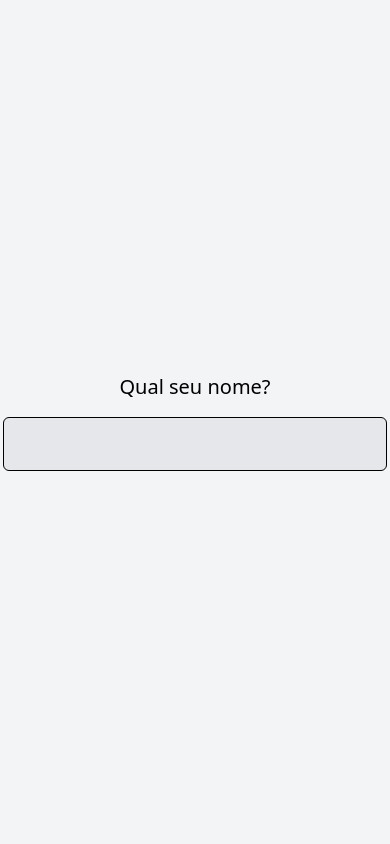
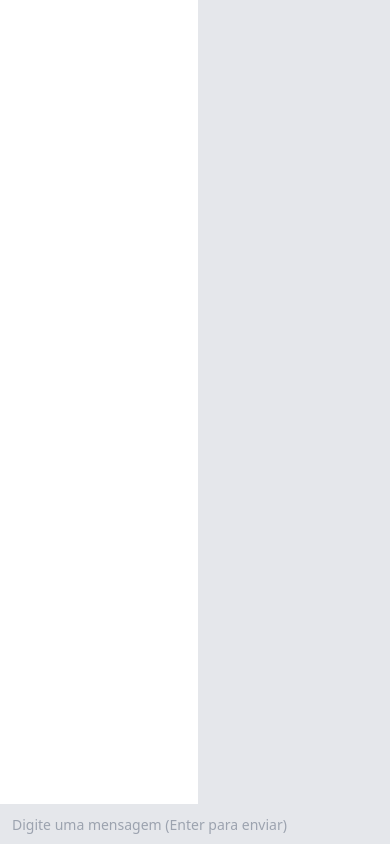
Before and after one commit to matheus-dev-fs/node-chat, a website: page public/index.html in a window 390 px wide. Drawn offline with Linux system fonts and the light colour scheme.

Commit message:
feat: create chat area layout
- added chat page section with responsive layout using Tailwind
- included message input field with placeholder and styling
- structured chat area with separate sections for messages and user list
- improved overall page organization for chat functionality

```diff
--- a/public/index.html
+++ b/public/index.html
@@ -9,7 +9,7 @@
 </head>
 
 <body >
-    <div id="login-page" class="h-screen bg-gray-100 flex items-center justify-center flex-col gap-4">
+    <div id="login-page" class="h-screen bg-gray-100 hidden items-center justify-center flex-col gap-4">
         <h1 class="text-xl">Qual seu nome?</h1>
         <input
             type="text"
@@ -18,8 +18,20 @@
         >
     </div>
 
-    <div id="chat-page" class="hidden">
+    <div id="chat-page" class="h-screen bg-gray-100 flex items-center justify-center flex-col">
+        <div class="flex-1 w-full flex">
+            <ul class="flex-1 bg-white"></ul>
+            <ul class="w-48 bg-gray-200"></ul>
+        </div>
 
+        <div class="w-full flex">
+            <input
+                type="text"
+                id="chat-text-input"
+                placeholder="Digite uma mensagem (Enter para enviar)"
+                class="flex-1 h-10 px-3 text-sm bg-gray-200 outline-none border-none"
+            />
+        </div>
     </div>
 </body>
 
```
Also changed, not shown: public/styles.css.
